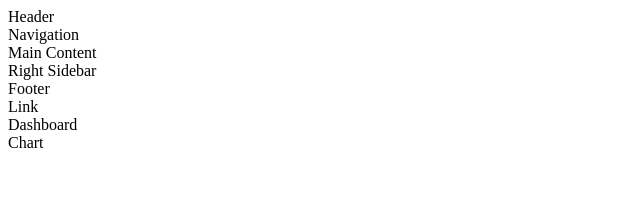
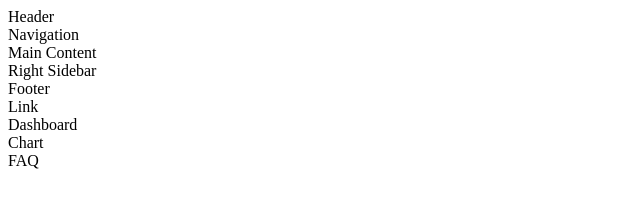
Before and after one commit to Noiid/static-web, a plain HTML site: page index.html in a window 1280 px wide. Shown: the full height of the page, 0-640 px from the left. Drawn offline with Linux system fonts and the light colour scheme.

Commit message:
Update index.html

```diff
--- a/index.html
+++ b/index.html
@@ -29,6 +29,9 @@
     <div id="chart">
         Chart
     </div>
+    <div id="faq">
+        FAQ
+    </div>
 </body>
 
 </html>
```
